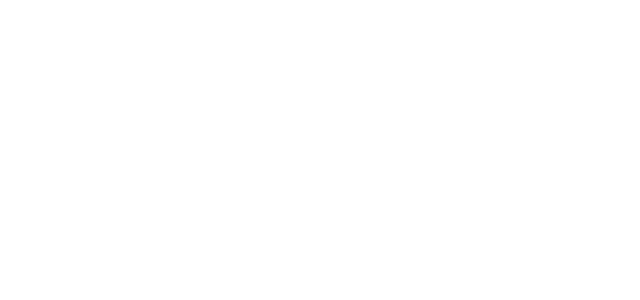
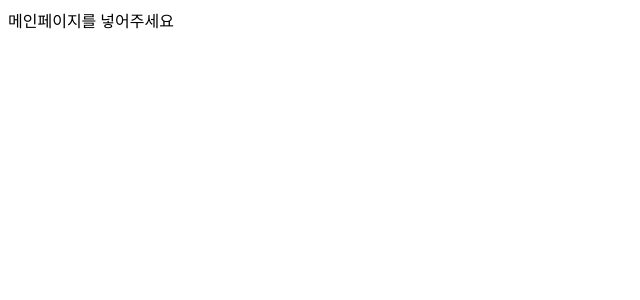
Before and after one commit to RedCross-Revive-Hackthon/frontend, a React (Vite) app: page / in a window 1280 px wide. Shown: the top 300 px of the page, without its empty margins (0-640 px from the left). Built offline with nearby package versions, Linux system fonts and the light colour scheme.

Commit message:
init: router setting

```diff
--- a/src/App.tsx
+++ b/src/App.tsx
@@ -1,5 +1,12 @@
+
+import Router from './Router';
+
 function App() {
-  return <></>;
+  return (
+    <>
+      <Router />
+    </>
+  );
 }
 
 export default App;
--- /dev/null
+++ b/src/Router.tsx
@@ -0,0 +1,13 @@
+import { BrowserRouter, Route, Routes } from 'react-router-dom';
+import main from './pages/main';
+const Router = () => {
+  return (
+    <BrowserRouter>
+      <Routes>
+        <Route path="/" element={<div>메인페이지를 넣어주세요</div>}></Route>
+      </Routes>
+    </BrowserRouter>
+  );
+};
+
+export default Router;
```
Also changed, not shown: src/pages/Main.tsx (added, +7 -0 lines), 1 other file (tests, documents, lock files or other folders).
